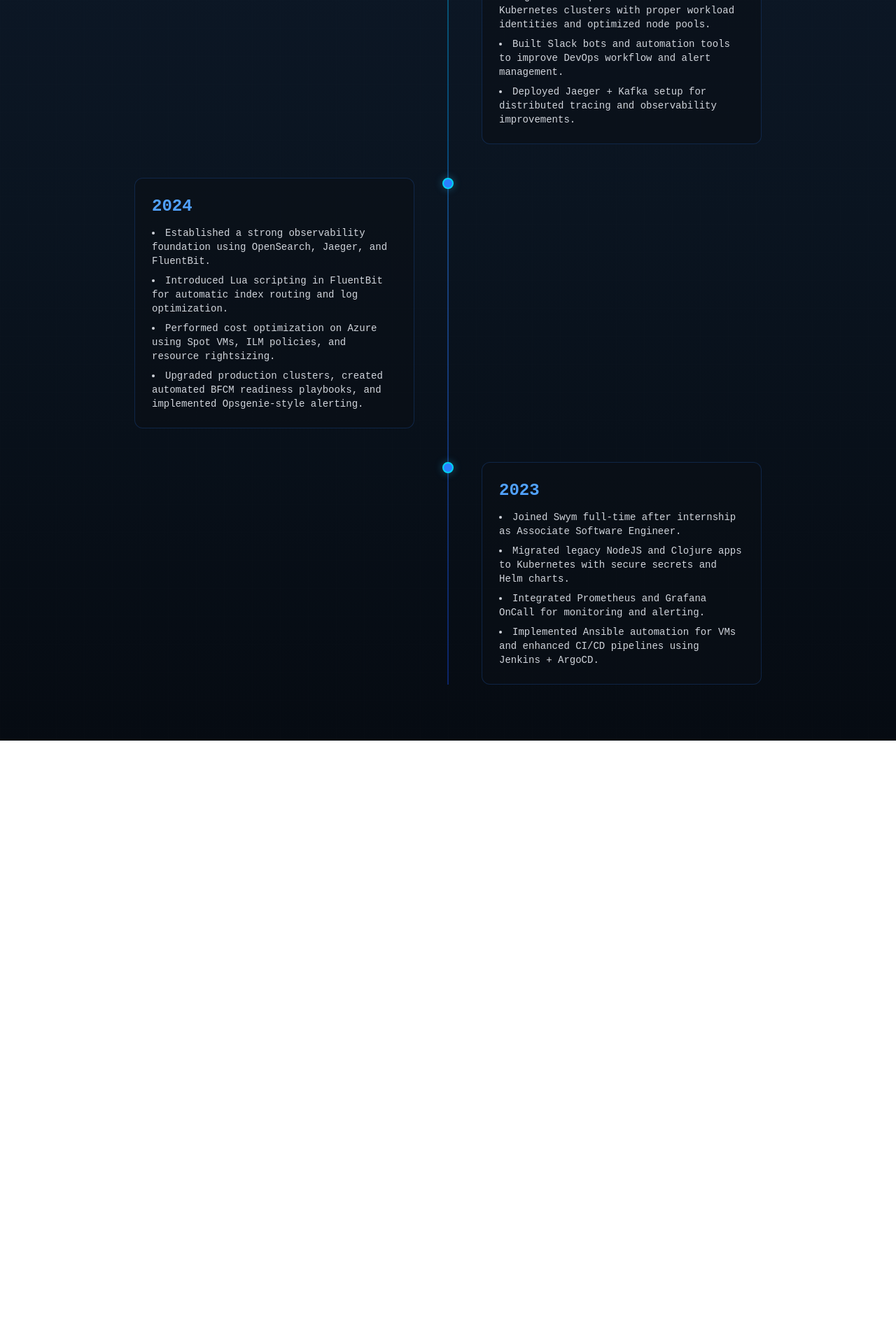
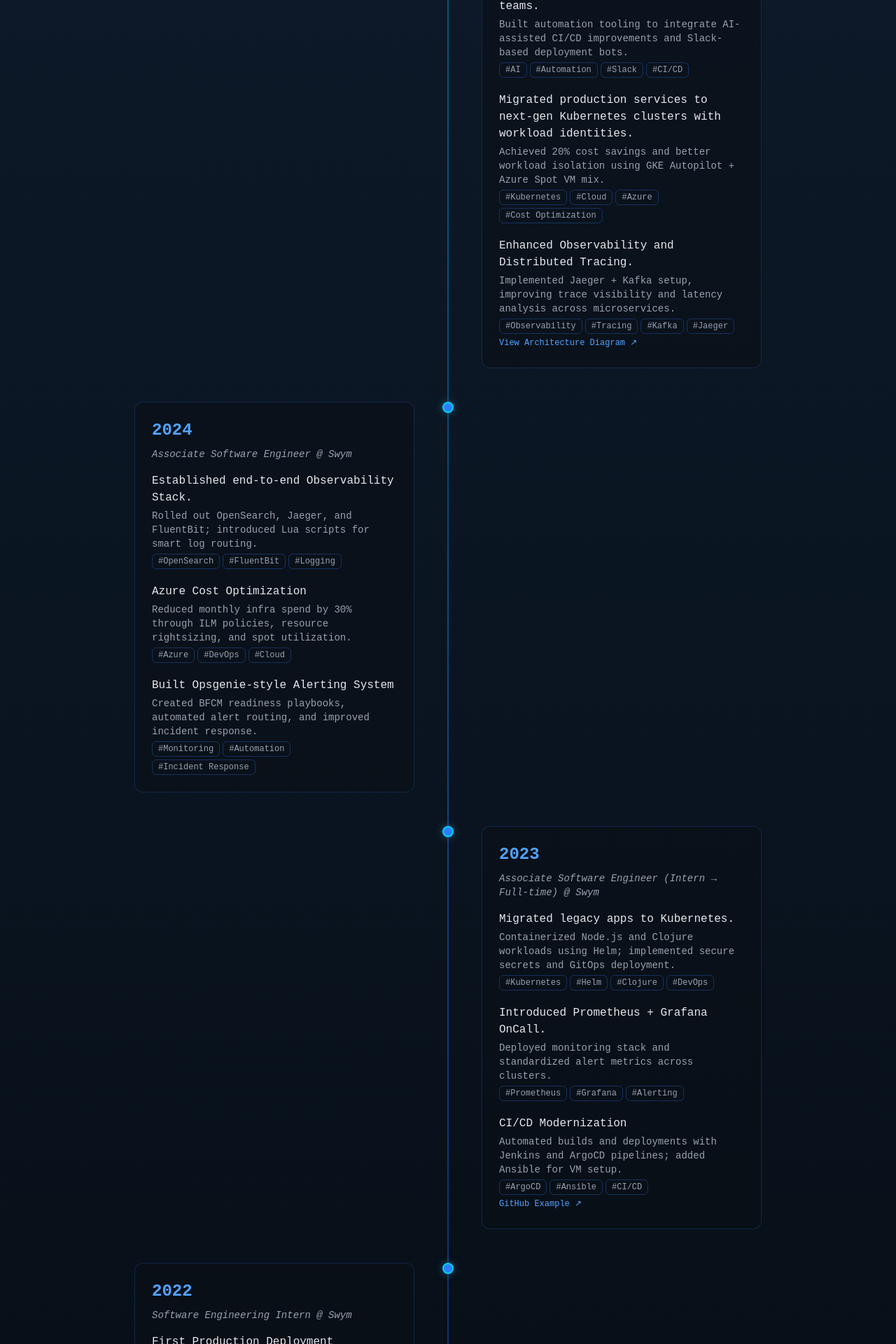
Before and after one commit to 0xhunterkiller/0xhunterkiller, a Next.js app: page /me/timeline in a window 1280 px wide. Shown: the part 440-2360 px from the top of the page at 70% size. Before the commit the page ends 1498 px from the top, so only its background shows below. Built offline with nearby package versions, Linux system fonts and the light colour scheme.

Commit message:
timeline-better

```diff
--- a/app/me/timeline/page.tsx
+++ b/app/me/timeline/page.tsx
@@ -12,7 +12,7 @@
           My Timeline
         </h1>
         <p className="text-gray-300 text-lg mb-8">
-          A look back at my journey with Swym — from learning to leading.
+          A look back at my journey — from learning to leading.
         </p>
         <Link
           href="/me"
@@ -24,10 +24,11 @@
 
       {/* Timeline */}
       <section className="w-full max-w-4xl relative">
+        {/* Vertical Line */}
         <div className="absolute left-1/2 transform -translate-x-1/2 w-[2px] h-full bg-gradient-to-b from-cyan-500 via-blue-500 to-blue-700 opacity-40" />
 
         <div className="flex flex-col space-y-12">
-          {timelineData.map(({ year, highlights }, index) => (
+          {timelineData.map(({ year, role, organization, highlights }, index) => (
             <div
               key={year}
               className={`relative flex flex-col md:flex-row md:items-start ${
@@ -44,12 +45,50 @@
                 }`}
               >
                 <div className="border border-blue-500/20 bg-[#0b0f17]/60 rounded-xl p-6 hover:border-blue-400/50 transition-all duration-300">
-                  <h2 className="text-2xl font-semibold text-blue-400 mb-3">
+                  <h2 className="text-2xl font-semibold text-blue-400 mb-2">
                     {year}
                   </h2>
-                  <ul className="list-disc list-inside text-gray-300 text-sm space-y-2">
-                    {highlights.map((point, i) => (
-                      <li key={i}>{point}</li>
+
+                  {(role || organization) && (
+                    <p className="text-sm text-gray-400 mb-4 italic">
+                      {role} {organization && `@ ${organization}`}
+                    </p>
+                  )}
+
+                  <ul className="space-y-5">
+                    {highlights.map((item, i) => (
+                      <li key={i}>
+                        <p className="text-base text-gray-200 font-medium mb-1">
+                          {item.title}
+                        </p>
+                        {item.description && (
+                          <p className="text-sm text-gray-400 mb-1">
+                            {item.description}
+                          </p>
+                        )}
+                        {item.tags && (
+                          <div className="flex flex-wrap gap-1 text-xs text-gray-400 mt-1">
+                            {item.tags.map((tag, t) => (
+                              <span
+                                key={t}
+                                className="px-2 py-0.5 border border-blue-500/30 rounded-md"
+                              >
+                                #{tag}
+                              </span>
+                            ))}
+                          </div>
+                        )}
+                        {item.link && (
+                          <a
+                            href={item.link.href}
+                            target="_blank"
+                            rel="noopener noreferrer"
+                            className="text-xs text-blue-400 hover:text-blue-300 mt-1 inline-block"
+                          >
+                            {item.link.label} ↗
+                          </a>
+                        )}
+                      </li>
                     ))}
                   </ul>
                 </div>
--- a/data/timelineData.ts
+++ b/data/timelineData.ts
@@ -1,31 +1,140 @@
 // data/timelineData.ts
 
-export const timelineData = [
+export interface TimelineEntry {
+  title: string; // e.g., "Promoted to Software Engineer I"
+  date?: string; // optional exact date or month
+  description?: string; // short paragraph
+  tags?: string[]; // skills, techs, themes
+  link?: { label: string; href: string }; // optional external/internal link
+}
+
+export interface TimelineYear {
+  year: string;
+  role?: string; // optional role or position held during the year
+  organization?: string; // e.g., "Swym"
+  highlights: TimelineEntry[];
+}
+
+export const timelineData: TimelineYear[] = [
   {
     year: "2025",
+    role: "Software Engineer I",
+    organization: "Swym Corporation",
     highlights: [
-      "Promoted to Software Engineer I and led AI Transformation efforts in the engineering team.",
-      "Migrated all production services to new Kubernetes clusters with proper workload identities and optimized node pools.",
-      "Built Slack bots and automation tools to improve DevOps workflow and alert management.",
-      "Deployed Jaeger + Kafka setup for distributed tracing and observability improvements.",
+      {
+        title:
+          "Led AI Transformation efforts across engineering and infrastructure teams.",
+        description:
+          "Built automation tooling to integrate AI-assisted CI/CD improvements and Slack-based deployment bots.",
+        tags: ["AI", "Automation", "Slack", "CI/CD"],
+      },
+      {
+        title:
+          "Migrated production services to next-gen Kubernetes clusters with workload identities.",
+        description:
+          "Achieved 20% cost savings and better workload isolation using GKE Autopilot + Azure Spot VM mix.",
+        tags: ["Kubernetes", "Cloud", "Azure", "Cost Optimization"],
+      },
+      {
+        title: "Enhanced Observability and Distributed Tracing.",
+        description:
+          "Implemented Jaeger + Kafka setup, improving trace visibility and latency analysis across microservices.",
+        tags: ["Observability", "Tracing", "Kafka", "Jaeger"],
+        link: {
+          label: "View Architecture Diagram",
+          href: "/assets/observability-2025.pdf",
+        },
+      },
     ],
   },
   {
     year: "2024",
+    role: "Associate Software Engineer",
+    organization: "Swym",
     highlights: [
-      "Established a strong observability foundation using OpenSearch, Jaeger, and FluentBit.",
-      "Introduced Lua scripting in FluentBit for automatic index routing and log optimization.",
-      "Performed cost optimization on Azure using Spot VMs, ILM policies, and resource rightsizing.",
-      "Upgraded production clusters, created automated BFCM readiness playbooks, and implemented Opsgenie-style alerting.",
+      {
+        title: "Established end-to-end Observability Stack.",
+        description:
+          "Rolled out OpenSearch, Jaeger, and FluentBit; introduced Lua scripts for smart log routing.",
+        tags: ["OpenSearch", "FluentBit", "Logging"],
+      },
+      {
+        title: "Azure Cost Optimization",
+        description:
+          "Reduced monthly infra spend by 30% through ILM policies, resource rightsizing, and spot utilization.",
+        tags: ["Azure", "DevOps", "Cloud"],
+      },
+      {
+        title: "Built Opsgenie-style Alerting System",
+        description:
+          "Created BFCM readiness playbooks, automated alert routing, and improved incident response.",
+        tags: ["Monitoring", "Automation", "Incident Response"],
+      },
     ],
   },
   {
     year: "2023",
+    role: "Associate Software Engineer (Intern → Full-time)",
+    organization: "Swym",
     highlights: [
-      "Joined Swym full-time after internship as Associate Software Engineer.",
-      "Migrated legacy NodeJS and Clojure apps to Kubernetes with secure secrets and Helm charts.",
-      "Integrated Prometheus and Grafana OnCall for monitoring and alerting.",
-      "Implemented Ansible automation for VMs and enhanced CI/CD pipelines using Jenkins + ArgoCD.",
+      {
+        title: "Migrated legacy apps to Kubernetes.",
+        description:
+          "Containerized Node.js and Clojure workloads using Helm; implemented secure secrets and GitOps deployment.",
+        tags: ["Kubernetes", "Helm", "Clojure", "DevOps"],
+      },
+      {
+        title: "Introduced Prometheus + Grafana OnCall.",
+        description:
+          "Deployed monitoring stack and standardized alert metrics across clusters.",
+        tags: ["Prometheus", "Grafana", "Alerting"],
+      },
+      {
+        title: "CI/CD Modernization",
+        description:
+          "Automated builds and deployments with Jenkins and ArgoCD pipelines; added Ansible for VM setup.",
+        tags: ["ArgoCD", "Ansible", "CI/CD"],
+        link: {
+          label: "GitHub Example",
+          href: "https://github.com/0xhunterkiller",
+        },
+      },
+    ],
+  },
+  {
+    year: "2022",
+    role: "Software Engineering Intern",
+    organization: "Swym",
+    highlights: [
+      {
+        title: "First Production Deployment",
+        description:
+          "Contributed to customer sync microservice; learned fundamentals of distributed caching and retries.",
+        tags: ["Internship", "Microservices", "Caching"],
+      },
+      {
+        title: "Built internal CLI tool",
+        description:
+          "Developed a Python-based automation CLI for local Kubernetes development setup.",
+        tags: ["Python", "CLI", "Kubernetes"],
+      },
+    ],
+  },
+  {
+    year: "2021",
+    highlights: [
+      {
+        title: "Started learning DevOps",
+        description:
+          "Experimented with Docker, Linux, and CI/CD pipelines; first personal deployment on Heroku.",
+        tags: ["DevOps", "Docker", "Linux"],
+      },
+      {
+        title: "Discovered my passion for systems & automation",
+        description:
+          "Began writing technical blogs and building small distributed experiments in Go and Clojure.",
+        tags: ["Clojure", "Go", "Systems Thinking"],
+      },
     ],
   },
 ];
```
